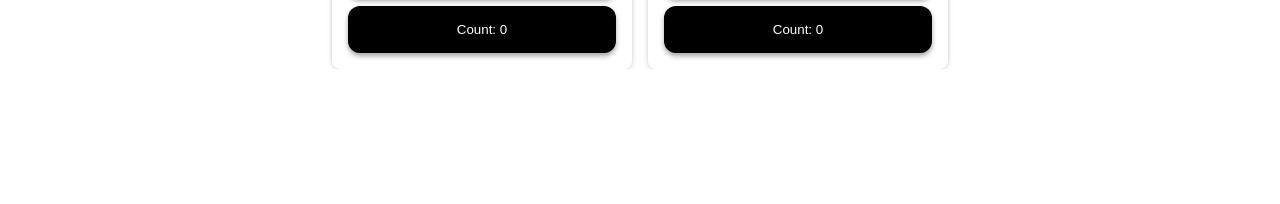
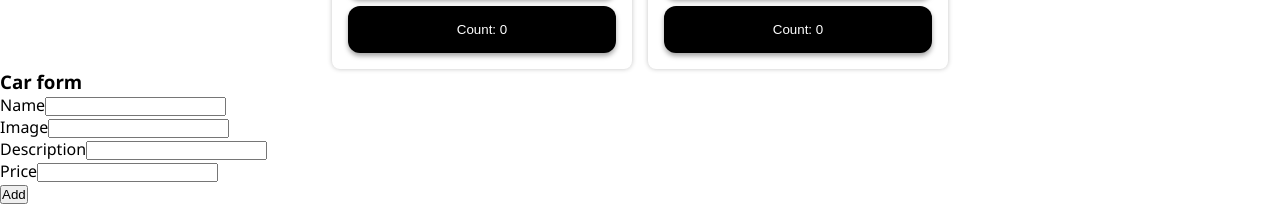
Before and after one commit to NetanelSegal/basmach-appsflyer, a React (Vite) app: page / in a window 1280 px wide. Shown: the part 1526-1730 px from the top of the page. Before the commit the page ends 1595 px from the top, so only its background shows below. Built offline with nearby package versions, Linux system fonts and the light colour scheme.

Commit message:
added state to form

```diff
--- a/src/components/ButtonCounter.jsx
+++ b/src/components/ButtonCounter.jsx
@@ -5,7 +5,7 @@ export default function ButtonCounter() {
 
   return (
     <button
-      onClick={() => {
+      onClick={(e) => {
         setCount((prev) => prev + 1);
       }}
       className='btn'
--- /dev/null
+++ b/src/components/CarForm.jsx
@@ -0,0 +1,37 @@
+import { useState } from 'react';
+
+export default function CarForm() {
+  const [data, setData] = useState({});
+  const onChange = (e) => {
+    const key = e.target.id;
+    setData((prev) => ({ ...prev, [key]: e.target.value }));
+  };
+
+  return (
+    <form
+      onSubmit={(e) => {
+        e.preventDefault();
+        console.log(e);
+      }}
+    >
+      <h3>Car form</h3>
+      <div>
+        <label htmlFor='name'>Name</label>
+        <input onChange={onChange} id='name' type='text' />
+      </div>
+      <div>
+        <label htmlFor='image'>Image</label>
+        <input onChange={onChange} id='image' type='text' />
+      </div>
+      <div>
+        <label htmlFor='description'>Description</label>
+        <input onChange={onChange} id='description' type='text' />
+      </div>
+      <div>
+        <label htmlFor='price'>Price</label>
+        <input onChange={onChange} id='price' type='number' />
+      </div>
+      <button type='submit'>Add</button>
+    </form>
+  );
+}
--- a/src/components/Carslist.jsx
+++ b/src/components/Carslist.jsx
@@ -1,4 +1,5 @@
 import CarCard from './CarCard';
+import CarForm from './CarForm';
 
 const cars = [
   {
@@ -84,8 +85,6 @@ const cars = [
 ];
 
 export default function Carslist() {
-  // cars - car object array
-
   return (
     <section className='cars-list-section'>
       <h2>Cars list</h2>
@@ -94,6 +93,7 @@ export default function Carslist() {
           <CarCard car={car} index={i + 1} />
         ))}
       </div>
+      <CarForm />
     </section>
   );
 }
```
